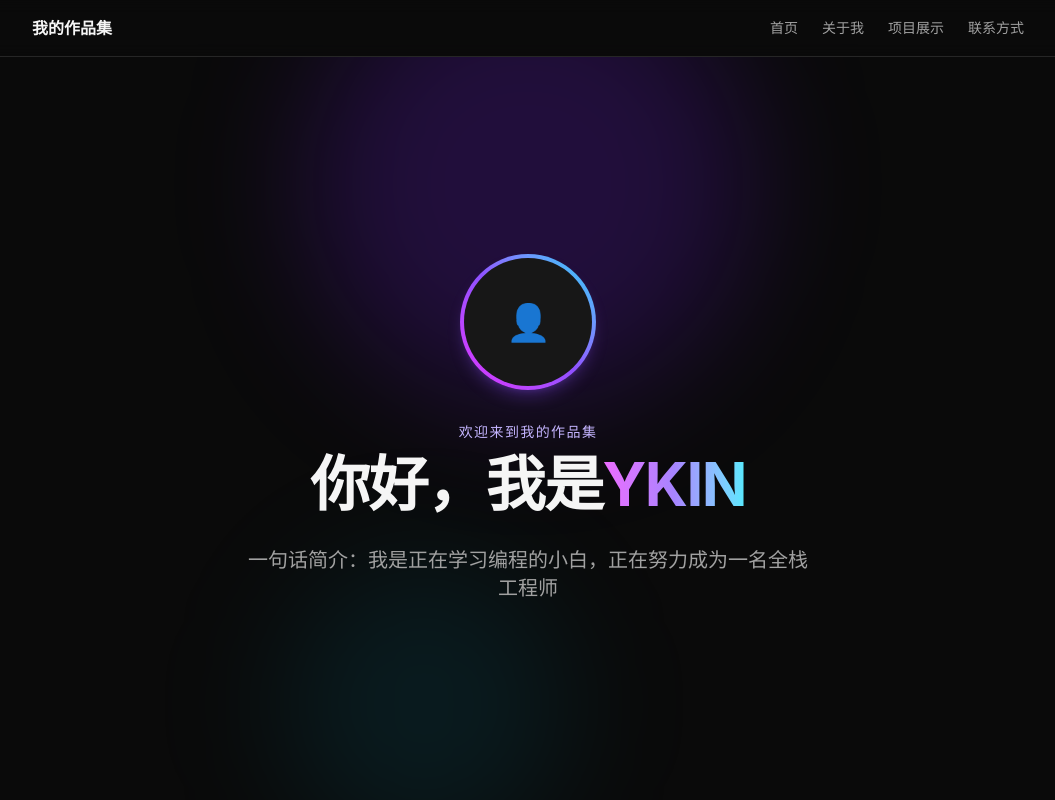
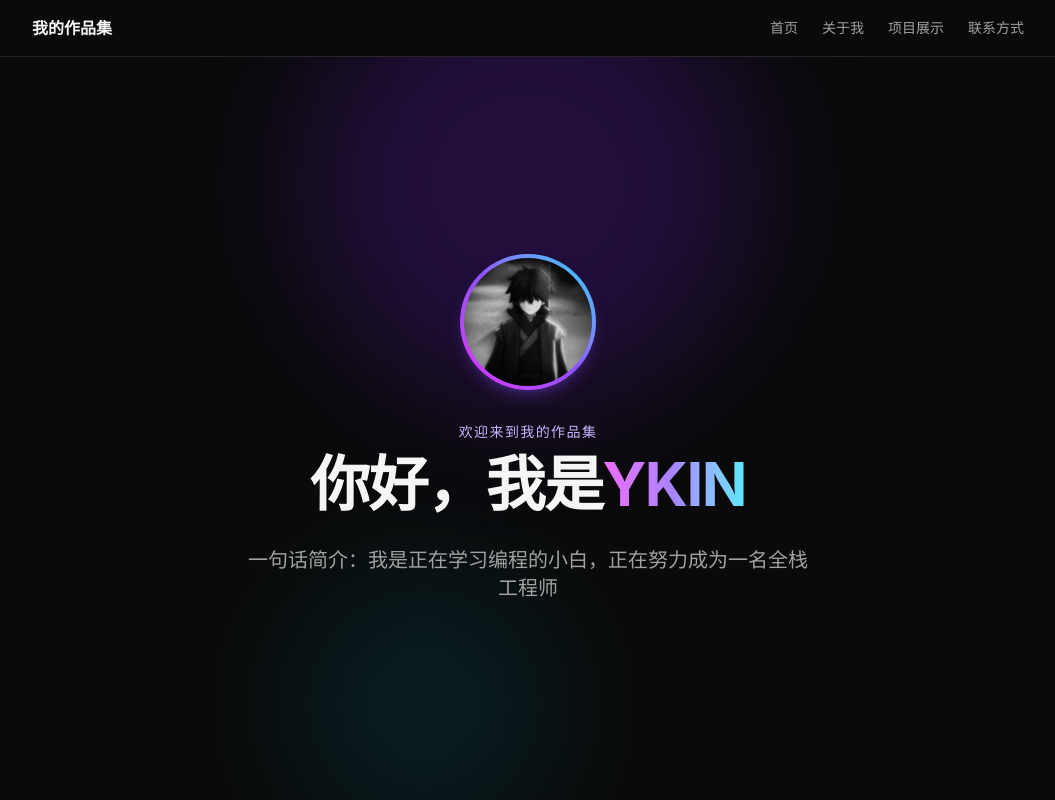
Before and after one commit to kexinyang74-web/kexinyang74-web.github.io, a React (Vite) app: page / in a window 1280 px wide. Shown: the top 800 px of the page, without its empty margins (112-1167 px from the left). Built offline with nearby package versions, Linux system fonts and the light colour scheme.

Commit message:
首页添加真实头像

```diff
--- a/src/App.tsx
+++ b/src/App.tsx
@@ -31,7 +31,11 @@ function App() {
 
       <main className="mx-auto max-w-5xl px-4 pt-14">
         {/* 首页 Hero */}
-        <Hero name="YKIN" tagline="一句话简介：我是正在学习编程的小白，正在努力成为一名全栈工程师" />
+        <Hero
+          name="YKIN"
+          tagline="一句话简介：我是正在学习编程的小白，正在努力成为一名全栈工程师"
+          avatarUrl="/avatar.jpg"
+        />
 
         {/* 关于我 */}
         <About />
```
Also changed, not shown: public/avatar.jpg (added).
